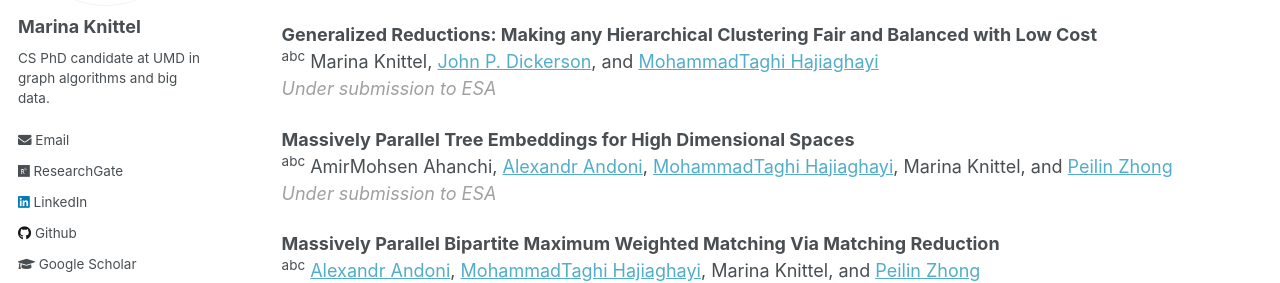
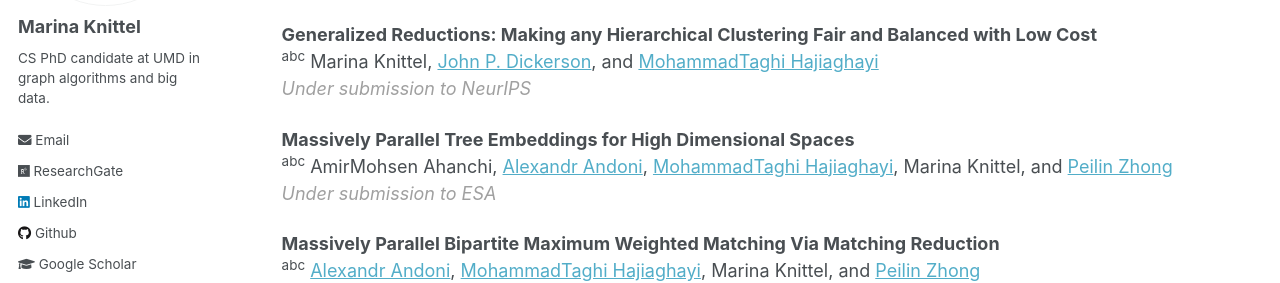
Before and after one commit to mknittel/mknittel.github.io, a Jekyll site: the page built from _pages/publications.md, in a window 1280 px wide and 900 px high. Shown: the part 287-570 px from the top of the window. Built offline with Jekyll 4.4.1, drawn with Linux system fonts in a browser that asks for light colours.

Commit message:
Fixed typo

```diff
--- a/_pages/publications.md
+++ b/_pages/publications.md
@@ -25,7 +25,7 @@ Computer science traditionally uses competitive conferences (15-30% accepted) as
 ## Conference
 **Generalized Reductions: Making any Hierarchical Clustering Fair and Balanced with Low Cost**<br/>
 <sup>abc</sup> Marina Knittel, [John P. Dickerson](http://jpdickerson.com/), and [MohammadTaghi Hajiaghayi](https://www.cs.umd.edu/~hajiagha/)<br/>
-<span style="color:#A0A0A0">*Under submission to ESA*</span>
+<span style="color:#A0A0A0">*Under submission to NeurIPS*</span>
 
 **Massively Parallel Tree Embeddings for High Dimensional Spaces**<br/>
 <sup>abc</sup> AmirMohsen Ahanchi, [Alexandr Andoni](http://www.cs.columbia.edu/~andoni/), [MohammadTaghi Hajiaghayi](https://www.cs.umd.edu/~hajiagha/), Marina Knittel, and [Peilin Zhong](http://www.cs.columbia.edu/~peilin/)<br/>
```
